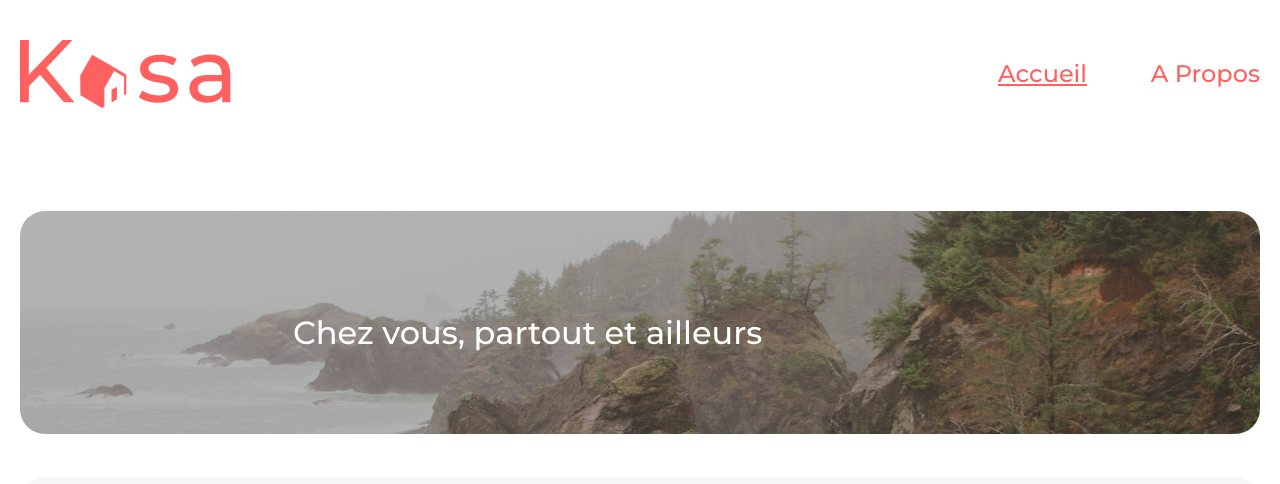
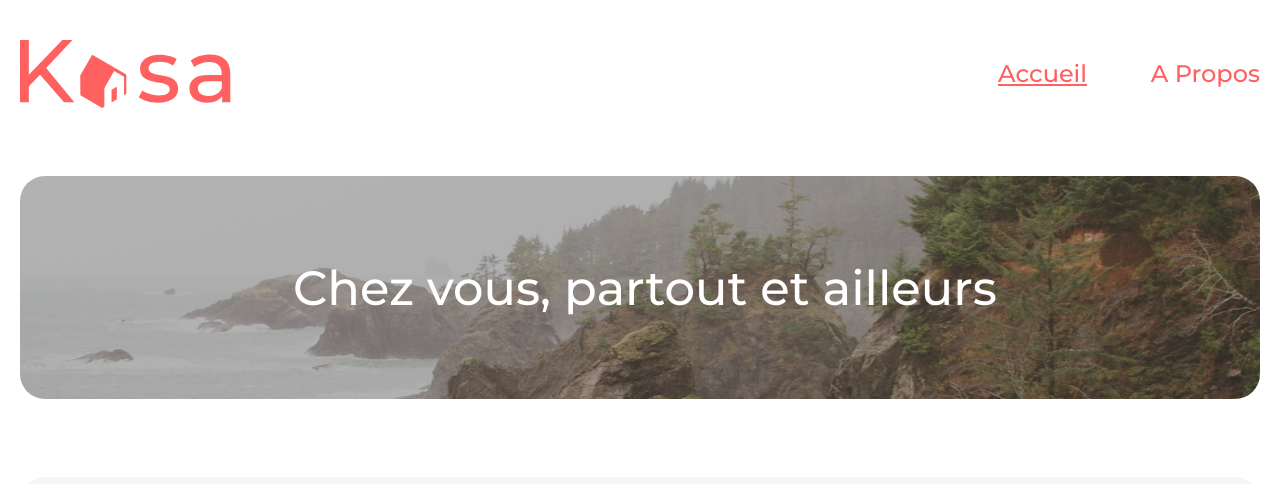
Before and after one commit to evincent83/Kasa, a React (Create React App) app: page / in a window 1280 px wide. Shown: the top 484 px of the page. Built offline with nearby package versions, Linux system fonts and the light colour scheme.

Commit message:
commit imgsubheader

```diff
--- a/src/components/imgSubHeader.jsx
+++ b/src/components/imgSubHeader.jsx
@@ -1,10 +1,10 @@
-export default function ImgSubHeader (props) {
-    let title = (props.title) && <h1>Chez vous, partout et ailleurs</h1>;
-    return (
-        <div>
-            <div className="overlayBack"></div>
-            <img className="backSubHeader" src={props.backImg} alt={props.alt}></img>
-            {title}
-        </div>
-    )
+export default function ImgSubHeader(props) {
+  let title = props.title && <h2 id="titleOverlay">Chez vous, partout et ailleurs</h2>;
+  return (
+    <div className="container">
+      <img className="imgBack" src={props.backImg} alt={props.alt}></img>
+      <div className="overlayFilter"></div>
+      {title}
+    </div>
+  );
 }
--- a/src/css/app.css
+++ b/src/css/app.css
@@ -13,10 +13,12 @@
 }
 
 
-
 html, body, main, #root {
+    height: 100%;
+    width: 100%;
     margin: 0;
     padding: 0;
+
 }
 
 #root {
--- a/src/css/footer.css
+++ b/src/css/footer.css
@@ -2,7 +2,6 @@ footer {
     width: 100%;
     height: 209px;
     background-color: black;
-    display: flex;
-    justify-content: center;
-    align-items: flex-end;
+    bottom: 0;
+    position: relative;
 }
--- a/src/css/imgsubheader.css
+++ b/src/css/imgsubheader.css
@@ -1,38 +1,34 @@
-.overlayBack {
+.container {
+  position: relative;
+  height: 223px;
+  width: 100%;
+  margin-top: 68px;
+}
+
+.imgBack {
+  width: 100%;
+  height: 100%;
+  border-radius: 25px;
+}
+
+.overlayFilter {
+  position: absolute;
+  top: 0;
+  height: 100%;
+  width: 100%;
   background: #000000;
   mix-blend-mode: darken;
   opacity: 0.3;
   border-radius: 25px;
-  position: absolute;
-  width: 1240px;
-  height: 223px;
-  top: 171px;
-  z-index: 1;
-  margin: 0 auto;
-
 }
 
-.backSubHeader {
-  width: auto;
-  top: 171px;
+#titleOverlay {
+  margin: 0;
+  font-weight: 500;
+  font-size: 48px;
   position: absolute;
-  border-radius: 25px;
-  margin: 0 auto;
-
+  top:78px;
+  left: 273px;
+  line-height: 142.6%;
+  color: white;
 }
-
-h1 {
-  position: absolute;
-  height: 68px;
-  width: 705px;
-  left: 273px;
-  right: 262px;
-  top: 249px;
-  color: #ffffff;
-  line-height: 142.6%;
-  font-size: 48px;
-  font-style: normal;
-  font-weight: 500;
-  margin: 0 auto;
-  z-index: 2;
-}
```
